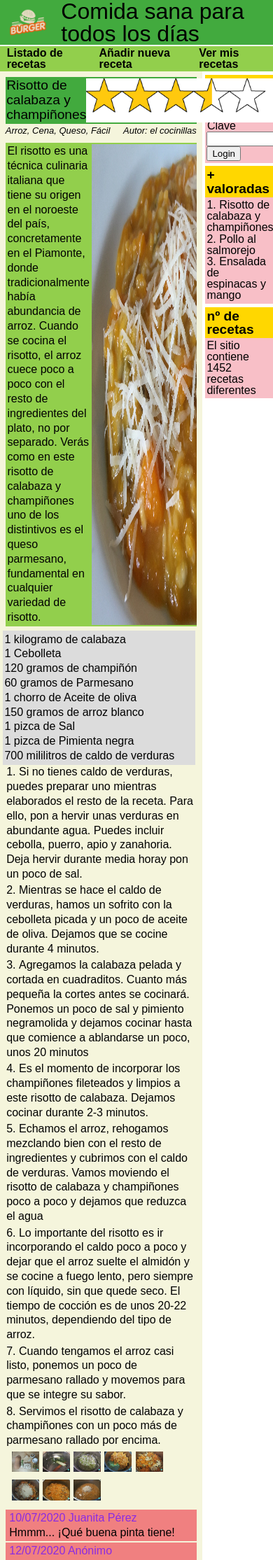
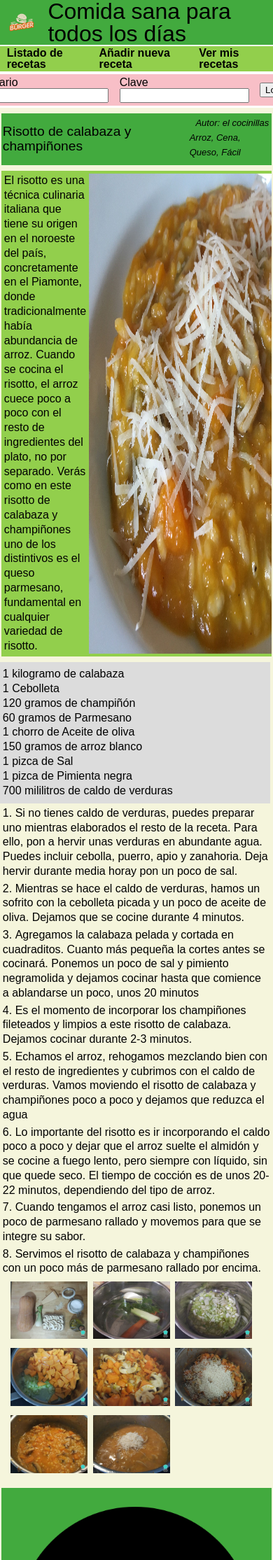
Before and after one commit to currobeltran/TW, a PHP site: page /receta.html in a window 390 px wide. Shown: the top 2229 px of the page at 70% size. Run offline with PHP 8.4, Linux system fonts and the light colour scheme.

Commit message:
Practica CSS acabada, queda repasarla

```diff
--- a/Práctica CSS/receta.html
+++ b/Práctica CSS/receta.html
@@ -6,6 +6,7 @@
     <head>
         <title>Risotto de calabaza y champiñones</title>
         <meta charset="utf-8">
+        <meta name="viewport" content="width=800px">
         <link rel="stylesheet" href="style/receta.css">
     </head>
 
@@ -30,14 +31,8 @@
             <article class="lateral">
                 <h3>Login</h3>
                 <form action="script.php" method="POST" class="formulario">
-                    <div class="entrada">
                     <label>Usuario <input type="text" name="Usuario"></label>
-                    </div>
-
-                    <div class="entrada">
                     <label>Clave <input type="text" name="Clave"></label>
-                    </div>
-
                     <input type="submit" value="Login">
                 </form>
             </article>
@@ -59,15 +54,17 @@
         </aside>
 
         <main>
-            <header class="cabeceraReceta">
+            <header>
+                <div class="cabeceraReceta">
                     <h2>Risotto de calabaza y champiñones</h2>
                     <img src="img/estrellas.png" alt="estrellas">
-            </header>
+                </div>
 
                 <div class="subcabecera">
                     <h6>Arroz, Cena, Queso, Fácil</h6>
                     <h6>Autor: el cocinillas</h6>
                 </div>
+            </header>
 
             <article class="descripcion">
                 <p>El risotto es una técnica culinaria italiana que tiene su origen en el noroeste del país, concretamente en el Piamonte, donde tradicionalmente había abundancia de arroz. Cuando se cocina el risotto, el arroz cuece poco a poco con el resto de ingredientes del plato, no por separado. Verás como en este risotto de calabaza y champiñones uno de los distintivos es el queso parmesano, fundamental en cualquier variedad de risotto.</p>
--- a/Práctica CSS/style/receta.css
+++ b/Práctica CSS/style/receta.css
@@ -197,7 +197,7 @@
 
 .comentario{
     background-color: lightcoral;
-    margin-bottom: 1%;
+    margin-top: 1%;
     padding: 0.5%;
     padding-left: 2%;
 }
@@ -210,6 +210,7 @@
     background-color:  rgb(66, 170, 62);
     display: flex;
     justify-content: flex-end;
+    margin-top: 1%;
 }
 
 .barraInferior > *{
@@ -224,6 +225,7 @@
 .lateral{
     background-color: rgb(248, 191, 199);
     margin-top: 5%;
+    width: 80%;
 }
 
 .lateral > * {
@@ -240,12 +242,11 @@
     display: flex;
     flex-direction: column;
     overflow: hidden;
-    align-items: flex-start;
+    align-items: flex-end;
 }
 
-.entrada > :last-child{
-    margin-left: 0.25%;
-
+.formulario > *{
+    margin-bottom: 2%;
 }
 
 .footer{
@@ -255,20 +256,103 @@
 }
 
 @media (max-width: 800px){
+
+    body{
+        display: flex;
+        flex-direction: column;
+    }
+
+    main{
+        width: auto;
+        padding: 2% 0.5%;
+    }
+
+    aside{
+        width: 100%;
+        margin-bottom: 1%;
+    }
+
+    aside > :not(:first-child){
+        display: none;
+    }
+
     .titulo{
         font-size: x-small;
         font-weight: normal;
         align-items: center;
     }
 
-    .titulo :nth-of-type(even){
-        width: 15%;
-    }
-    .titulo :nth-child(odd){
-        width: 0%;
+    .titulo > :nth-child(odd){
+        display: none;
     }
 
-    .ingredientes{
+    .lateral{
         width: 100%;
     }
+
+    .lateral > h3{
+        display: none;
+    }
+
+    .formulario{
+        display: flex;
+        flex-direction: row;
+        justify-content: center;
+        margin-top: -4%;
+        padding: 1%;
+    }
+
+    .formulario > *{
+        align-self: center;
+        margin: 0% 2%;
+    }
+
+    .cabeceraReceta > img{
+        display: none;
+    }
+
+    main > header{
+        display: flex;
+        align-items: center;
+
+        background-color: rgb(66, 170, 62);
+        margin-bottom: 2%;
+        order: 0;
+    }
+
+    .cabeceraReceta{
+        flex-basis: 70%;
+    }
+
+    .subcabecera{
+        flex-basis: 30%;
+        flex-direction: column-reverse;
+        margin-top: 1%;
+        align-items: flex-end;
+        padding-right: 1%;
+    }
+
+    .descripcion{
+        order: 1;
+    }
+
+    .preparacion{
+        order: 2;
+    }
+
+    .barraInferior{
+        order: 3;
+    }
+
+    .comentario{
+        order: 4;
+    }
+
+    .ingredientes > *{
+        padding: 1%;
+    }
+
+    .imagenesPasos > *{
+        flex-basis: 30%;
+    }
 }
```
Lines whose indentation alone changed are shown as unchanged.
